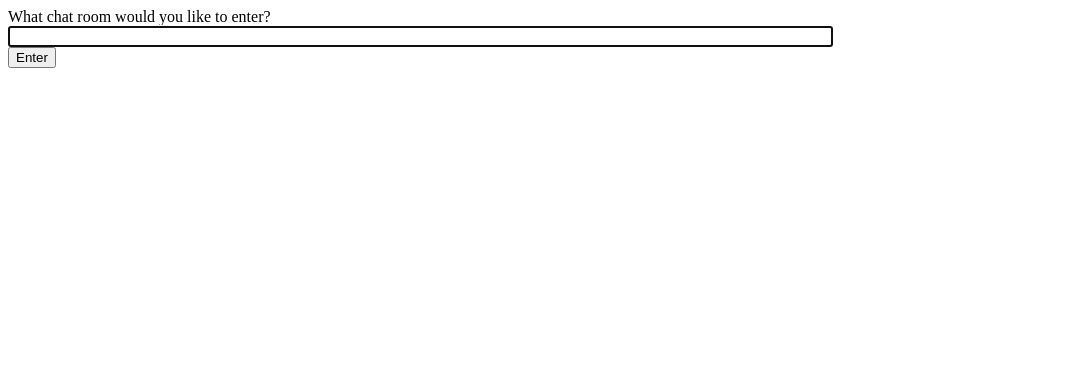
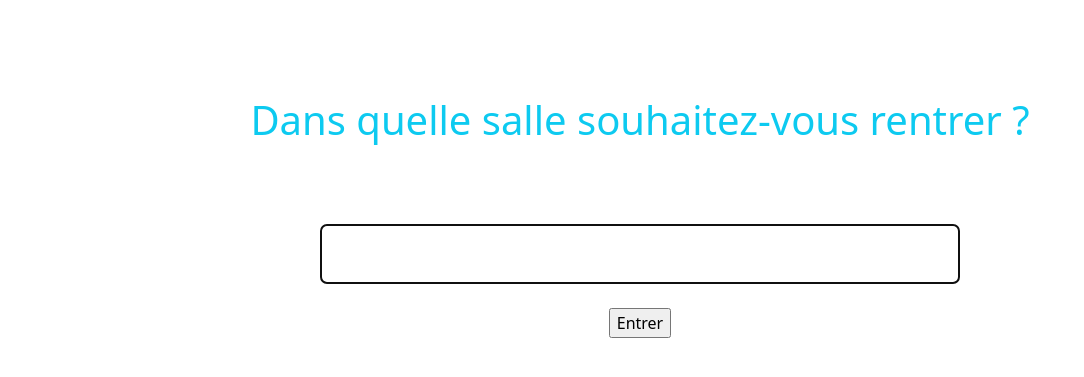
Before and after one commit to Nvcq/django_shop, a Django app: page /chat/ in a window 1280 px wide. Shown: the top 377 px of the page, without its empty margins (0-1084 px from the left). Run offline with Django 4.2, Linux system fonts and the light colour scheme; some libraries are stand-ins or nearby versions.

Commit message:
wouuua trop beau le chat

```diff
--- a/chat/templates/chat/index.html
+++ b/chat/templates/chat/index.html
@@ -4,10 +4,17 @@
     <meta charset="utf-8"/>
     <title>Chat Room</title>
 </head>
+
+{% load bootstrap5 %}
+{% bootstrap_css %}
+{% bootstrap_javascript %}
+{% bootstrap_messages %}
+
 <body>
-    What chat room would you like to enter?<br>
-    <input id="room-name-input" type="text" size="100"><br>
-    <input id="room-name-submit" type="button" value="Enter">
+    <h1 class="text-info text-center mt-5 pt-5 pb-5">Dans quelle salle souhaitez-vous rentrer ?</h1><br>
+    <div class="w-50 m-auto"><input id="room-name-input" type="text" size="100" class="text-center p-3 w-100 rounded"></div>
+    <br>
+    <div class="d-grid justify-content-center"><input id="room-name-submit" type="button" value="Entrer"></div>
 
     <script>
         document.querySelector('#room-name-input').focus();
```
Also changed, not shown: chat/templates/chat/room.html (+20 -5 lines).
